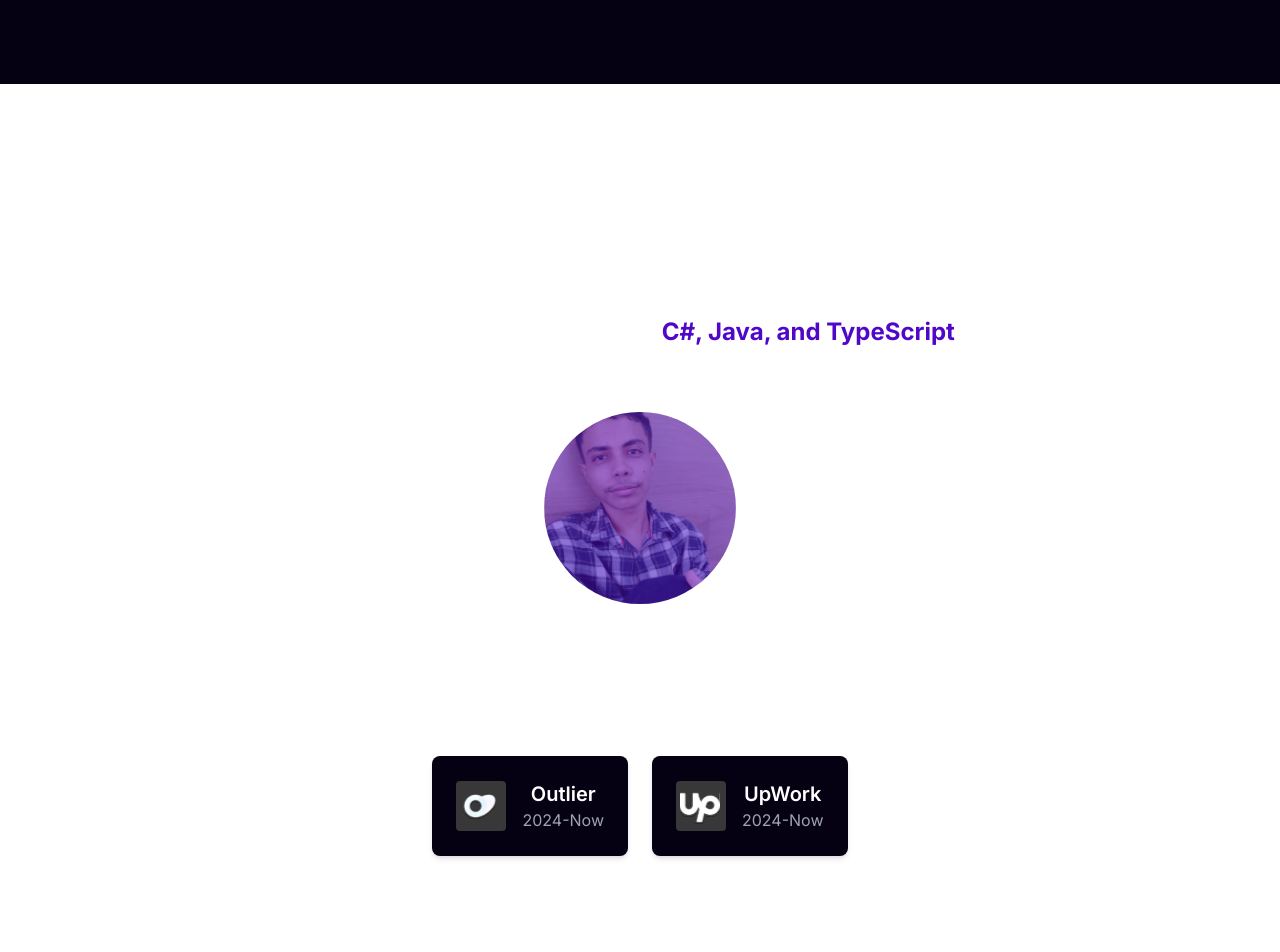
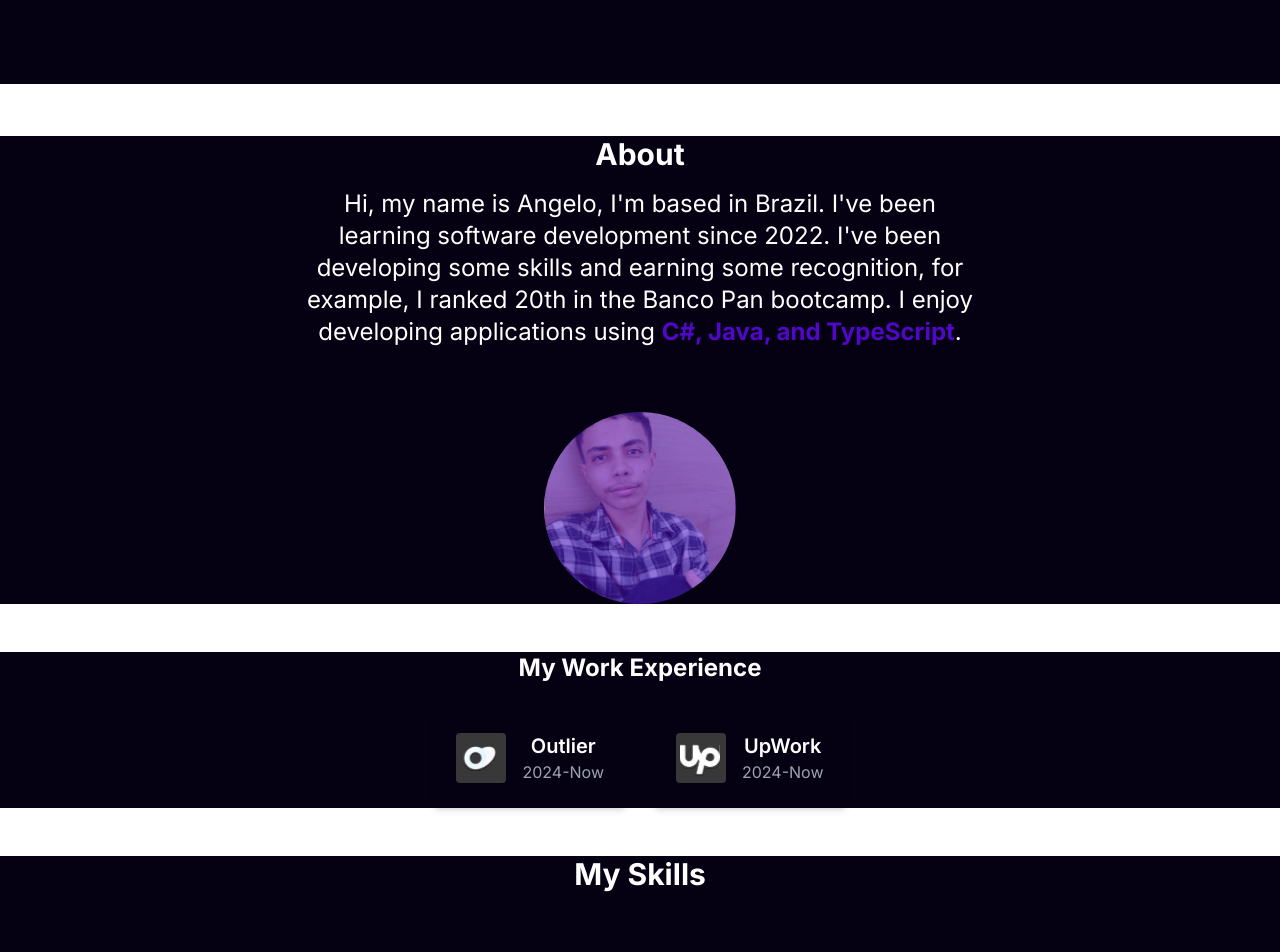
Before and after one commit to AngeloSans/PortfolioAngelo, a Next.js app in the folder angelo/: page / in a window 1280 px wide. Shown: the part 720-1672 px from the top of the page. Built offline with nearby package versions, Linux system fonts and the light colour scheme.

Commit message:
fixing weight problems

```diff
--- a/angelo/src/app/page.tsx
+++ b/angelo/src/app/page.tsx
@@ -9,7 +9,7 @@ import React from "react";
 
 export default function Home() {
     return (
-        <main className="flex flex-col min-h-screen ">
+        <main className=" flex flex-col min-h-screen items-center justify-between p-0">
             <Head>
                 <title>Angelo Portfolio</title>
                 <meta name="description" content="Angelo's Portfolio"/>
--- a/angelo/src/components/About.tsx
+++ b/angelo/src/components/About.tsx
@@ -1,7 +1,7 @@
 import Image from "next/image";
 
 const About = () => (
-    <section className="min-h-1.5 my-12 px-4 sm:px-6 lg:px-8 flex flex-col items-center text-center">
+    <section className="bg-custom-dark w-full min-h-1.5 my-12 px-4 sm:px-6 lg:px-8 flex flex-col items-center text-center">
         <div className="lg:flex-2">
             <h2 className="text-3xl font-bold text-white sm:text-2xl lg:text-3xl">About</h2>
             <p className="text-lg text-white mt-4 mx-auto max-w-2xl sm:text-xl lg:text-2xl">
--- a/angelo/src/components/Contact.tsx
+++ b/angelo/src/components/Contact.tsx
@@ -1,7 +1,7 @@
 import Image from "next/image";
 
-const Contact = () => (
-    <section className="my-12 text-center h-96 flex flex-col justify-end" style={{ backgroundColor: '#04000E' }}>
+const Footer = () => (
+    <footer className="bg-[#111111] text-white py-28 w-full  text-center h-96 flex flex-col justify-end" style={{ backgroundColor: '#04000E' }}>
         <h2 className="text-3xl font-bold text-white mt-32">Contact</h2>
         <p className="text-lg text-white mt-6">
             I&apos;m currently looking for a job offer as a software engineer.
@@ -20,7 +20,7 @@ const Contact = () => (
                 </a>
             </div>
         </div>
-    </section>
+    </footer>
 );
 
-export default Contact;
+export default Footer;
--- a/angelo/src/components/Header.tsx
+++ b/angelo/src/components/Header.tsx
@@ -35,7 +35,7 @@ const Header = () => {
     };
 
     return (
-        <header className="bg-custom-dark text-center my-1 px-4 sm:px-6 lg:px-8 min-h-screen h-[70vh]">
+        <header className="bg-custom-dark w-full text-center my-1 px-4 sm:px-6 lg:px-8 min-h-screen h-[70vh]">
             <div className="flex justify-center">
             </div>
             <h1 className="text-4xl font-bold text-white mt-40 sm:mt-40 lg:mt-40 sm:text-5xl lg:text-6xl" style={{ marginRight: 'auto', marginLeft: 'auto', maxWidth: '90%' }}>
--- a/angelo/src/components/Projects.tsx
+++ b/angelo/src/components/Projects.tsx
@@ -35,7 +35,7 @@ const projects = [
 ];
 
 const Projects = () => (
-    <section className="bg-custom-dark my-12 text-center">
+    <section className="bg-custom-dark w-full my-12 text-center">
         <h2 className="text-3xl font-bold text-white">Projects</h2>
         <div className="grid grid-cols-1 md:grid-cols-2 lg:grid-cols-3 gap-6 mt-6">
             {projects.map(project => (
--- a/angelo/src/components/WorkExperience.tsx
+++ b/angelo/src/components/WorkExperience.tsx
@@ -1,7 +1,7 @@
 import Image from 'next/image';
 
 const WorkExperience = () => (
-    <section className=" my-12 text-center">
+    <section className="bg-custom-dark w-full text-center">
         <h1 className="text-white text-2xl font-bold mb-6">My Work Experience</h1>
         <div className="flex flex-col md:flex-row justify-center items-center gap-6">
             <div className="bg-custom-dark p-6 rounded-lg shadow-md hover:shadow-lg transition-shadow duration-300 flex items-center">
```
